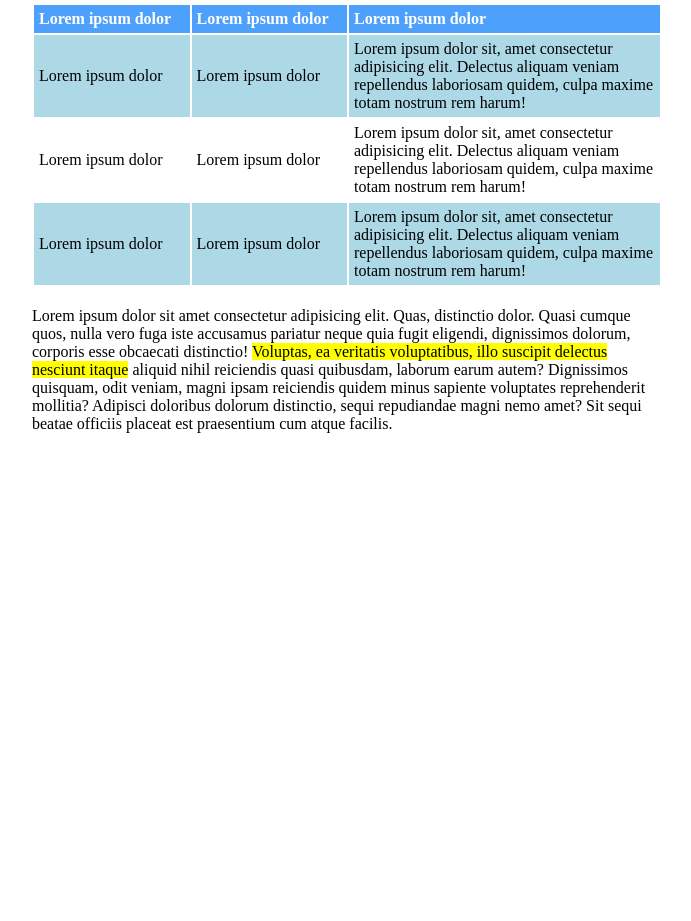
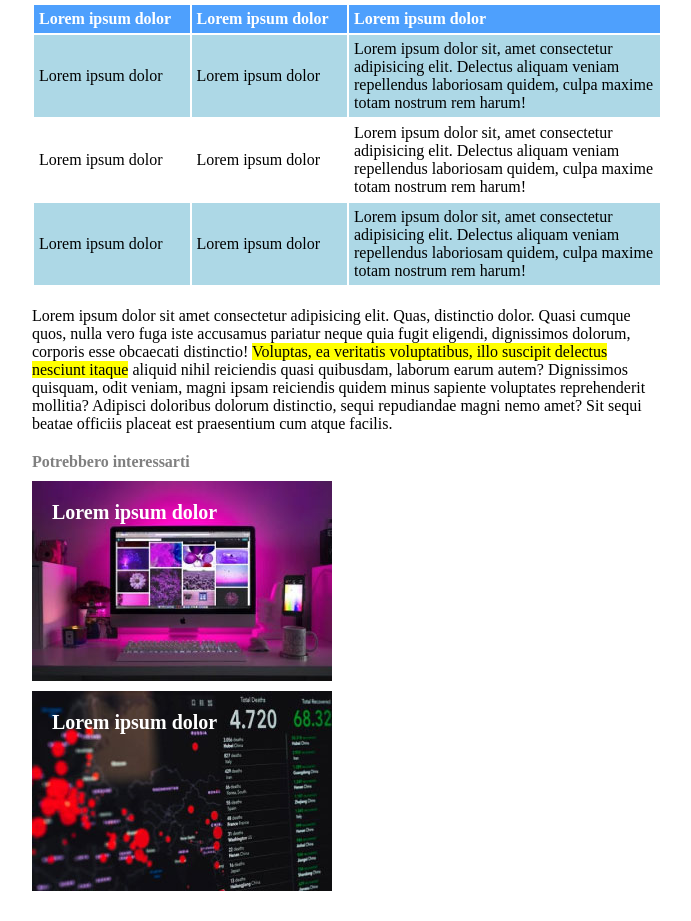
Before and after one commit to umbertofaenza/html-css-booleaner, a plain HTML site: page index.html in a window 1280 px wide. Shown: the part 1279-2200 px from the top of the page, without its empty margins (293-984 px from the left). Before the commit the page ends 1732 px from the top, so only its background shows below. Drawn offline with Linux system fonts and the light colour scheme.

Commit message:
Added footer section + content

```diff
--- a/css/style.css
+++ b/css/style.css
@@ -93,3 +93,32 @@ th, td {
 .tr-colored {
     background-color: lightblue;
 }
+
+/* footer */
+
+footer {
+    padding: 0 5px;
+}
+
+h4 {
+    color: gray;
+}
+
+.suggested-top, .suggested-bottom {
+    width: 300px;
+    height: 200px;
+    color: white;
+    font-size: 20px;
+    font-weight: bold;
+    padding: 20px 0 0 20px;
+}
+
+.suggested-top {
+    background-image: url(../img/monitor.jpg);
+    margin: 10px 0;
+}
+
+.suggested-bottom {
+    background-image: url(../img/graph.jpg);
+    margin-bottom: 30px;
+}
--- a/index.html
+++ b/index.html
@@ -81,6 +81,12 @@
                 Adipisci doloribus dolorum distinctio, sequi repudiandae magni nemo amet? Sit sequi beatae officiis placeat est praesentium cum atque facilis.</p>
             </section>
         </main>
+
+        <footer>
+            <h4>Potrebbero interessarti</h4>
+            <div class="suggested-top">Lorem ipsum dolor</div>
+            <div class="suggested-bottom">Lorem ipsum dolor</div>
+        </footer>
     </div>
 </body>
 </html>
```
